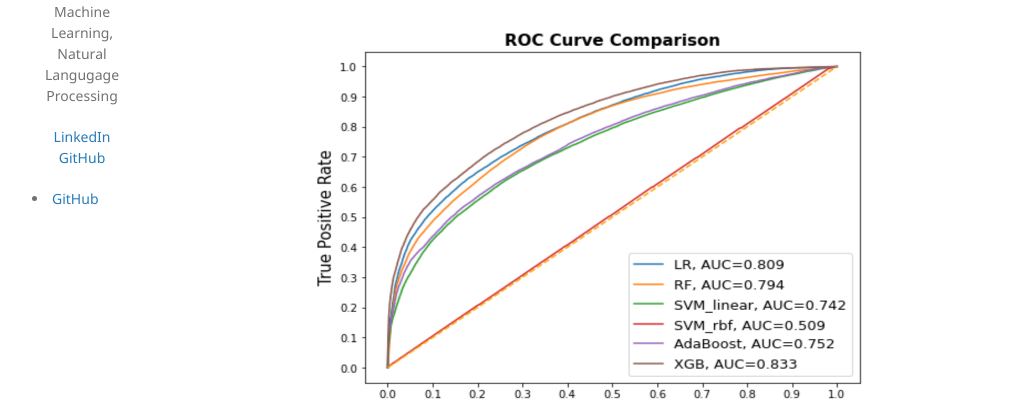
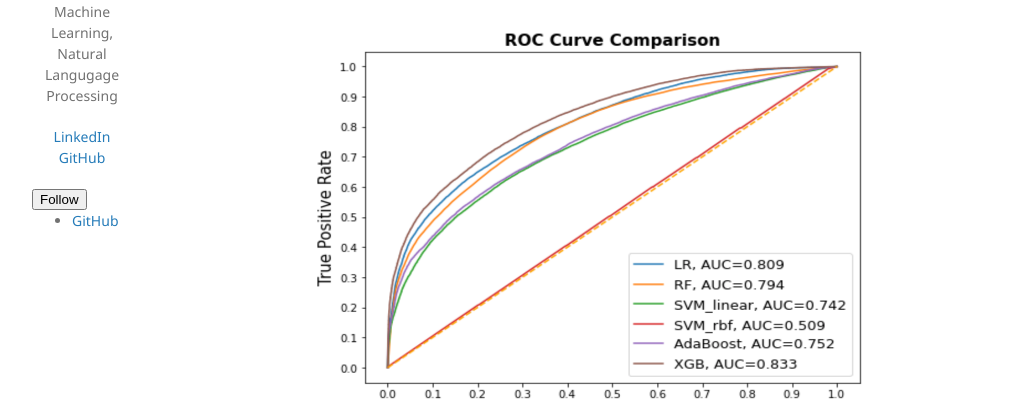
Before and after one commit to ThanhNguyen93/ThanhNguyen93.github.io, a Jekyll site: the page built from index.md, in a window 1280 px wide. Shown: the part 290-691 px from the top of the page, without its empty margins (128-1151 px from the left). Built offline with Jekyll 4.4.1, drawn with Linux system fonts in a browser that asks for light colours; our own code applies the rules of GitHub Pages for plain Markdown files.

Commit message:
Update _config.yml

```diff
--- a/_config.yml
+++ b/_config.yml
@@ -12,9 +12,14 @@ description:
   <a href="https://github.com/ThanhNguyen93">GitHub</a>
   </p>
 
+  <div class="author__urls-wrapper">
+    <button class="btn btn--inverse">Follow</button>
+    <ul class="author__urls social-icons">
+
   <li><a href="https://github.com/ThanhNguyen93" rel="nofollow noopener noreferrer"><i class="fab fa-fw fa-github" aria-hidden="true"></i> GitHub</a></li>
 
-
+  </ul>
+  </div>
 
 
 theme: jekyll-theme-minimal
```
